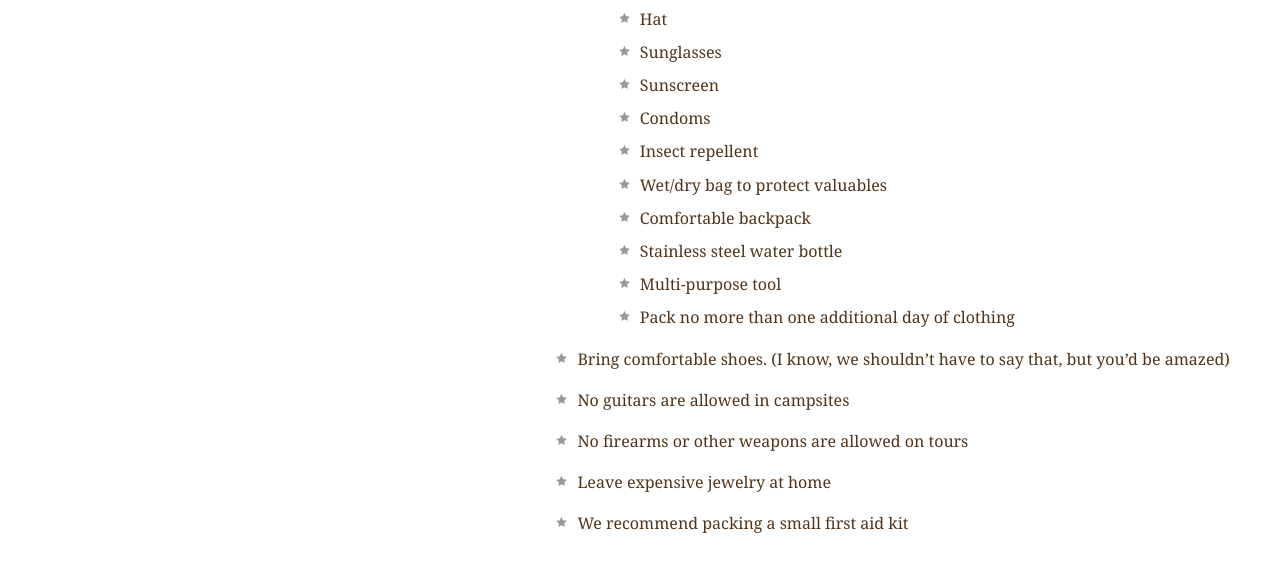
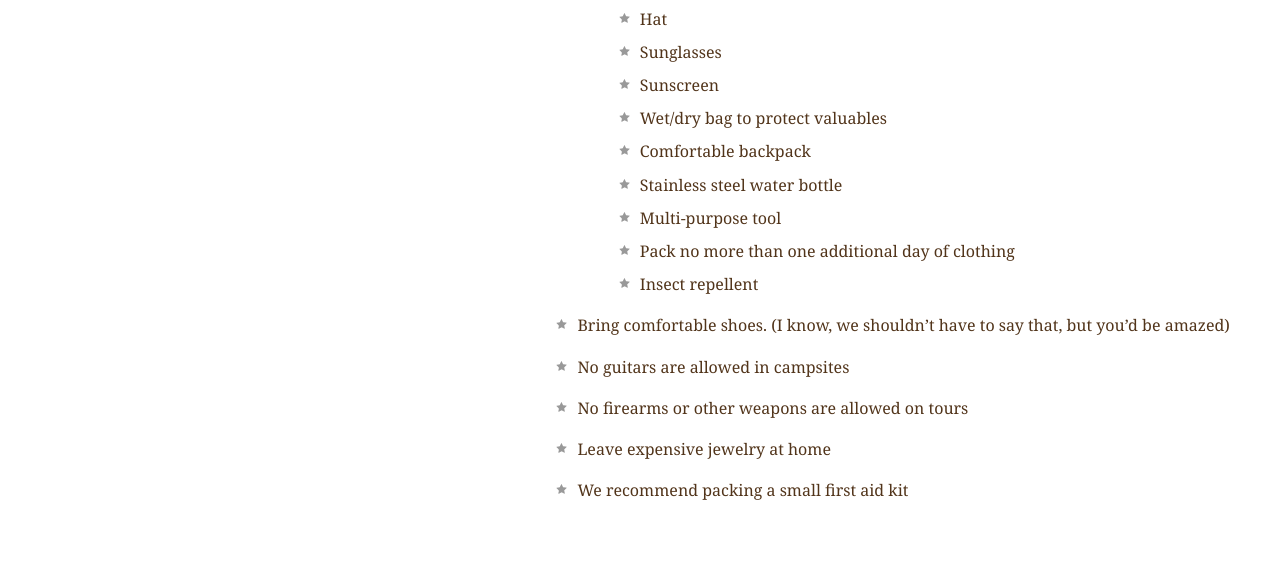
Before and after one commit to onnoq/git_training, a plain HTML site: page resources.html in a window 1280 px wide. Shown: the part 2061-2629 px from the top of the page. Drawn offline with Linux system fonts and the light colour scheme.

Commit message:
Revert "Rearrange the items to bring on an outdoor trip."
This reverts commit 430f19afc685fec6d30525016f97959d397f5ca7.

```diff
--- a/resources.html
+++ b/resources.html
@@ -98,13 +98,12 @@
                 <li>Hat</li>
                 <li>Sunglasses</li>
                 <li>Sunscreen</li>
-				<li>Condoms</li>
-				<li>Insect repellent</li>
                 <li>Wet/dry bag to protect valuables</li>
                 <li>Comfortable backpack</li>
                 <li>Stainless steel water bottle</li>
                 <li>Multi-purpose tool</li>
                 <li>Pack no more than one additional day of clothing</li>
+                <li>Insect repellent</li>
               </ul>
             </li>
             <li>Bring comfortable shoes. (I know, we shouldn’t have to say that, but you’d be amazed)</li>
```
